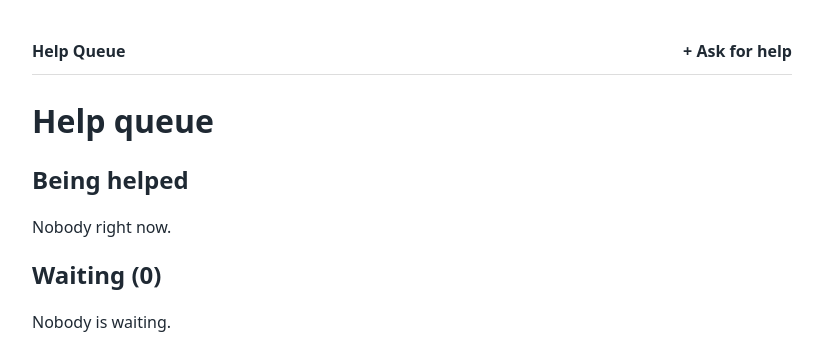
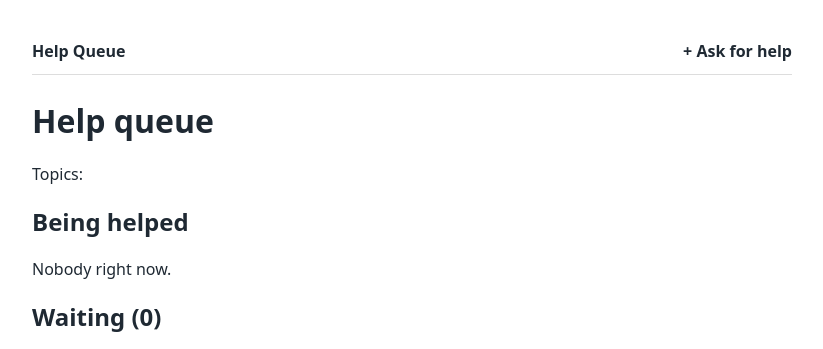
Before and after one commit to F4res666/help-queue, a Laravel app: template resources/views/tickets/index.blade.php in a window 1280 px wide. Shown: the top 349 px of the page, without its empty margins (228-1051 px from the left). Run offline with Laravel 12, Linux system fonts and the light colour scheme; the template is opened without the code that fills it, so the values that code supplies are empty.

Commit message:
TP3-bonus: topic label and ticket counts

```diff
--- a/app/Http/Controllers/TicketController.php
+++ b/app/Http/Controllers/TicketController.php
@@ -15,6 +15,7 @@ class TicketController extends Controller
             'helping' => Ticket::with('topic')->helping()->get(),
             'waiting' => Ticket::with('topic')->waiting()->get(),
             'doneCount' => Ticket::where('status', 'done')->count(),
+            'topics' => Topic::withCount('tickets')->orderBy('name')->get(),
         ]);
     }
 
@@ -36,6 +37,8 @@ class TicketController extends Controller
             'name' => ['required', 'string', 'max:50'],
             'topic_id' => ['required', 'exists:topics,id'],
             'description' => ['nullable', 'string', 'max:500'],
+        ], [], [
+            'topic_id' => 'topic',
         ]);
 
         Ticket::create($validated);
--- a/resources/views/tickets/index.blade.php
+++ b/resources/views/tickets/index.blade.php
@@ -4,6 +4,14 @@
 
 @section('content')
     <h1>Help queue</h1>
+
+
+    <p>
+        Topics:
+        @foreach ($topics as $topic)
+            <a class="topic" href="{{ route('topics.show', $topic) }}">{{ $topic->name }} ({{ $topic->tickets_count }})</a>
+        @endforeach
+    </p>
 
     <h2>Being helped</h2>
     @forelse ($helping as $ticket)
```
Also changed, not shown: answers/TP3.md (+10 -0 lines).
